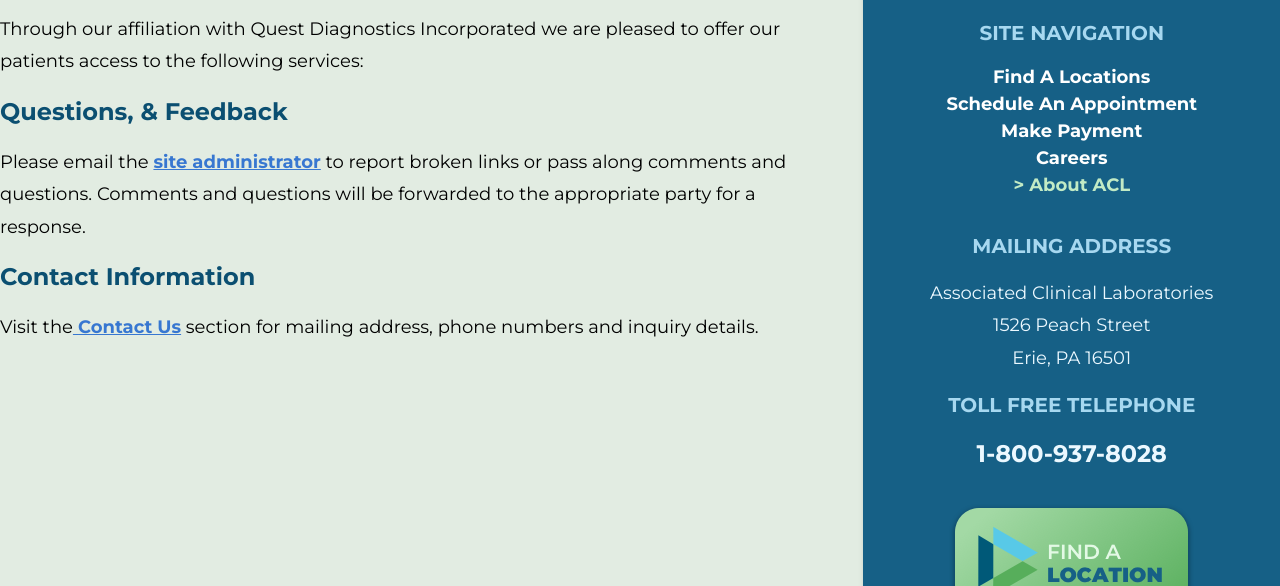
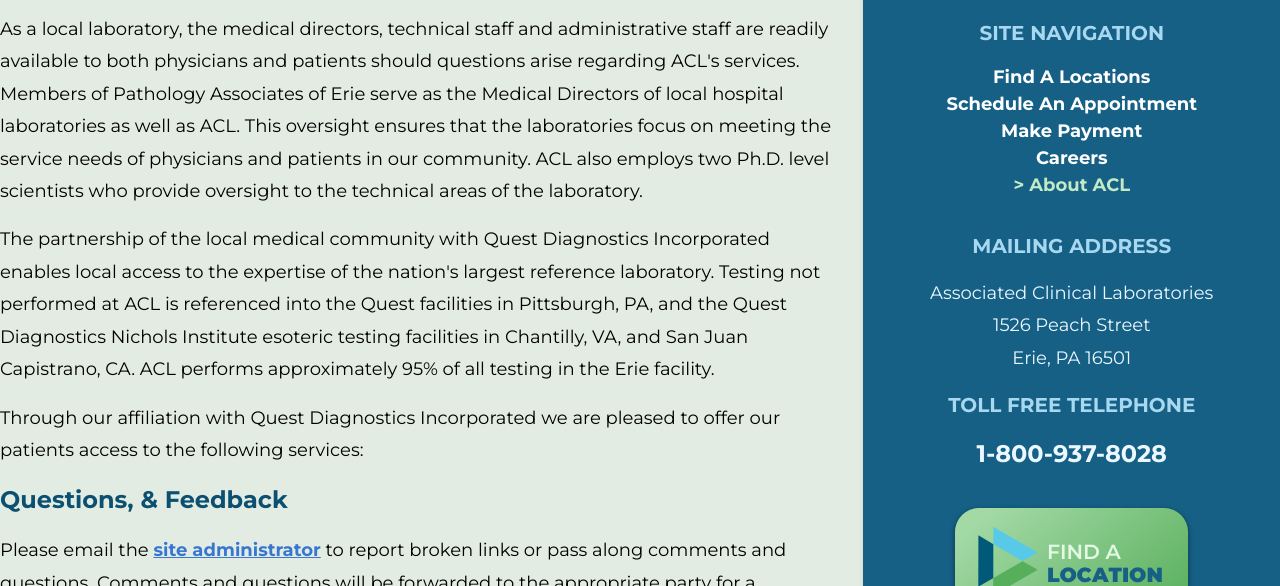
Before and after one commit to htmelvis/ACL-testsite, a React app: page /about in a window 1280 px wide. Shown: the part 576-1162 px from the top of the page. Built offline with nearby package versions, Linux system fonts and the light colour scheme; some packages are replaced by stand-ins of ours; what @tailwindcss/ui would draw is missing.

Commit message:
new text on about

```diff
--- a/src/pages/About.js
+++ b/src/pages/About.js
@@ -1,7 +1,12 @@
 import React from 'react';
 import { Link } from 'react-router-dom';
+import classNames from 'classnames';
 import Sidebar from '../components/partials/Sidebar';
-const About = () => (
+
+const About = () => {
+	const [isExpanded, setExpanded] = React.useState(false)
+	return (
+
 		<div className="main">
 			<div className="container mx-auto md_flex justify-center">
 				<div className="leader md_w-2--3 w-full px-4 md_px-0">
@@ -11,6 +16,30 @@
 						1986, the laboratory is a regional asset and resource for physicians and patients living and working
 						in the service area.
 					</p>
+					<div className={classNames({
+						"lg_block": true,
+						"block": isExpanded,
+						"hidden": !isExpanded
+					})}>
+						<p>
+							As a local laboratory, the medical directors, technical staff and administrative staff are
+							readily available to both physicians and patients should questions arise regarding ACL's
+							services. Members of Pathology Associates of Erie serve as the Medical Directors of local
+							hospital laboratories as well as ACL. This oversight ensures that the laboratories focus on
+							meeting the service needs of physicians and patients in our community. ACL also employs two
+							Ph.D. level scientists who provide oversight to the technical areas of the laboratory.{' '}
+						</p>
+						<p>
+							The partnership of the local medical community with Quest Diagnostics Incorporated enables local
+							access to the expertise of the nation's largest reference laboratory. Testing not performed at
+							ACL is referenced into the Quest facilities in Pittsburgh, PA, and the Quest Diagnostics Nichols
+							Institute esoteric testing facilities in Chantilly, VA, and San Juan Capistrano, CA. ACL
+							performs approximately 95% of all testing in the Erie facility.{' '}
+						</p>
+					</div>
+					<div onClick={() => setExpanded(!isExpanded)} className="lg_hidden">
+						<a href="#" className="font-bold text-blue-800">View More {!isExpanded ? '+' : '-'}</a>
+					</div>
 					<p>
 						Through our affiliation with Quest Diagnostics Incorporated we are pleased to offer our patients
 						access to the following services:
@@ -39,5 +68,6 @@
 			</div>
 		</div>
 	);
+}
 
 export default About;
```
Also changed, not shown: dist/index.html. Lines whose indentation alone changed are shown as unchanged.
